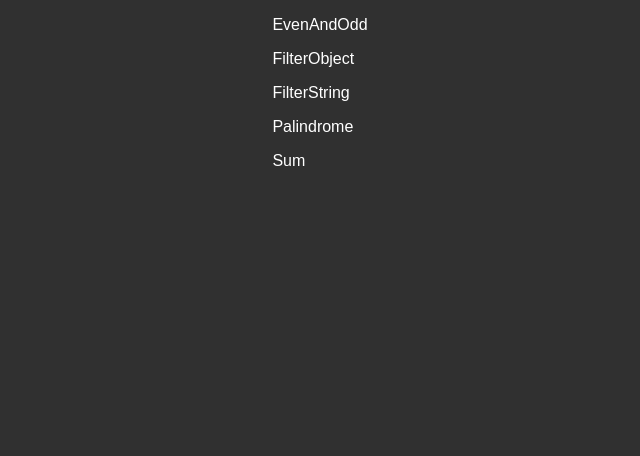
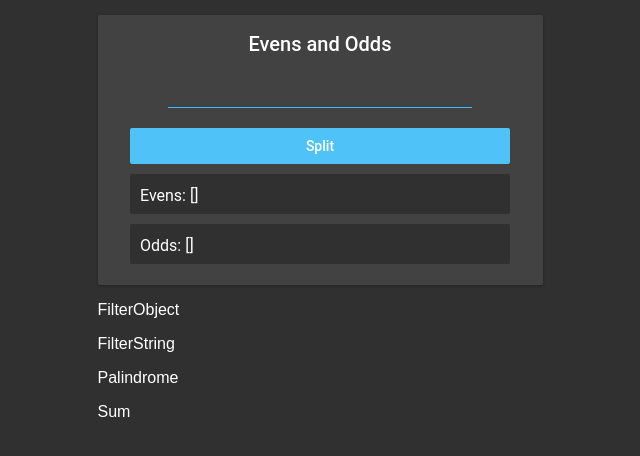
Before and after one commit to zackrogerst/cs-toy-challenge-react-practice, a React (Create React App) app: page / in a window 1280 px wide. Shown: the top 456 px of the page, without its empty margins (320-960 px from the left). Built offline with nearby package versions, Linux system fonts and the light colour scheme.

Commit message:
added EvenAndOdd logic both function and class based component syntax

```diff
--- a/package.json
+++ b/package.json
@@ -3,8 +3,8 @@
   "version": "0.1.0",
   "private": true,
   "dependencies": {
-    "react": "^15.5.4",
-    "react-dom": "^15.5.4"
+    "react": "^18.2.0",
+    "react-dom": "^18.2.0"
   },
   "devDependencies": {
     "react-scripts": "0.9.5"
--- a/src/components/Topics/EvenAndOdd.js
+++ b/src/components/Topics/EvenAndOdd.js
@@ -1,7 +1,100 @@
-import React from "react";
+// import React, { Component } from "react";
+
+// export default class EvenAndOdd extends Component {
+// 	constructor() {
+// 		super();
+
+// 		this.state = {
+// 			evenArray: [],
+// 			oddArray: [],
+// 			userInput: ""
+// 		};
+// 	}
+
+// 	handleChange(val) {
+// 		this.setState({ userInput: val });
+// 	}
+
+// 	assignEvenAndOdds(userInput) {
+// 		const evens = userInput
+// 			.split(",")
+// 			.map((e) => parseInt(e, 10))
+// 			.filter((e) => e % 2 === 0);
+// 		const odds = userInput
+// 			.split(",")
+// 			.map((e) => parseInt(e, 10))
+// 			.filter((e) => e % 2 !== 0);
+
+// 		this.setState({ evenArray: evens, oddArray: odds });
+// 	}
+
+// 	render() {
+// 		return (
+// 			<div className="puzzleBox evenAndOddPB">
+// 				<h4>Evens and Odds</h4>
+// 				<input
+// 					className="inputLine"
+// 					onChange={(e) => this.handleChange(e.target.value)}
+// 				></input>
+// 				<button
+// 					className="confirmationButton"
+// 					onClick={() => {
+// 						this.assignEvenAndOdds(this.state.userInput);
+// 					}}
+// 				>
+// 					Split
+// 				</button>
+// 				<span className="resultsBox">
+// 					Evens: {JSON.stringify(this.state.evenArray)}
+// 				</span>
+// 				<span className="resultsBox">
+// 					Odds: {JSON.stringify(this.state.oddArray)}
+// 				</span>
+// 			</div>
+// 		);
+// 	}
+// }
+
+import React, { useState } from "react";
 
 function EvenAndOdd() {
-	return <p>EvenAndOdd</p>;
+	const [evenArray, setEvenArray] = useState([]);
+	const [oddArray, setOddArray] = useState([]);
+	const [userInput, setUserInput] = useState("");
+
+	const getEven = (arr) =>
+		arr
+			.split(",")
+			.map((e) => parseInt(e, 10))
+			.filter((e) => e % 2 === 0);
+	const getOdd = (arr) =>
+		arr
+			.split(",")
+			.map((e) => parseInt(e, 10))
+			.filter((e) => e % 2 !== 0);
+
+	return (
+		<div className="puzzleBox evenAndOddPB">
+			<h4>Evens and Odds</h4>
+			<input
+				className="inputLine"
+				onChange={(e) => setUserInput(e.target.value)}
+			></input>
+			<button
+				className="confirmationButton"
+				onClick={() => {
+					setEvenArray(getEven(userInput));
+					setOddArray(getOdd(userInput));
+				}}
+			>
+				Split
+			</button>
+			<span className="resultsBox">
+				Evens: {JSON.stringify(evenArray)}
+			</span>
+			<span className="resultsBox">Odds: {JSON.stringify(oddArray)}</span>
+		</div>
+	);
 }
 
 export default EvenAndOdd;
```
Also changed, not shown: 1 other file (tests, documents, lock files or other folders).
